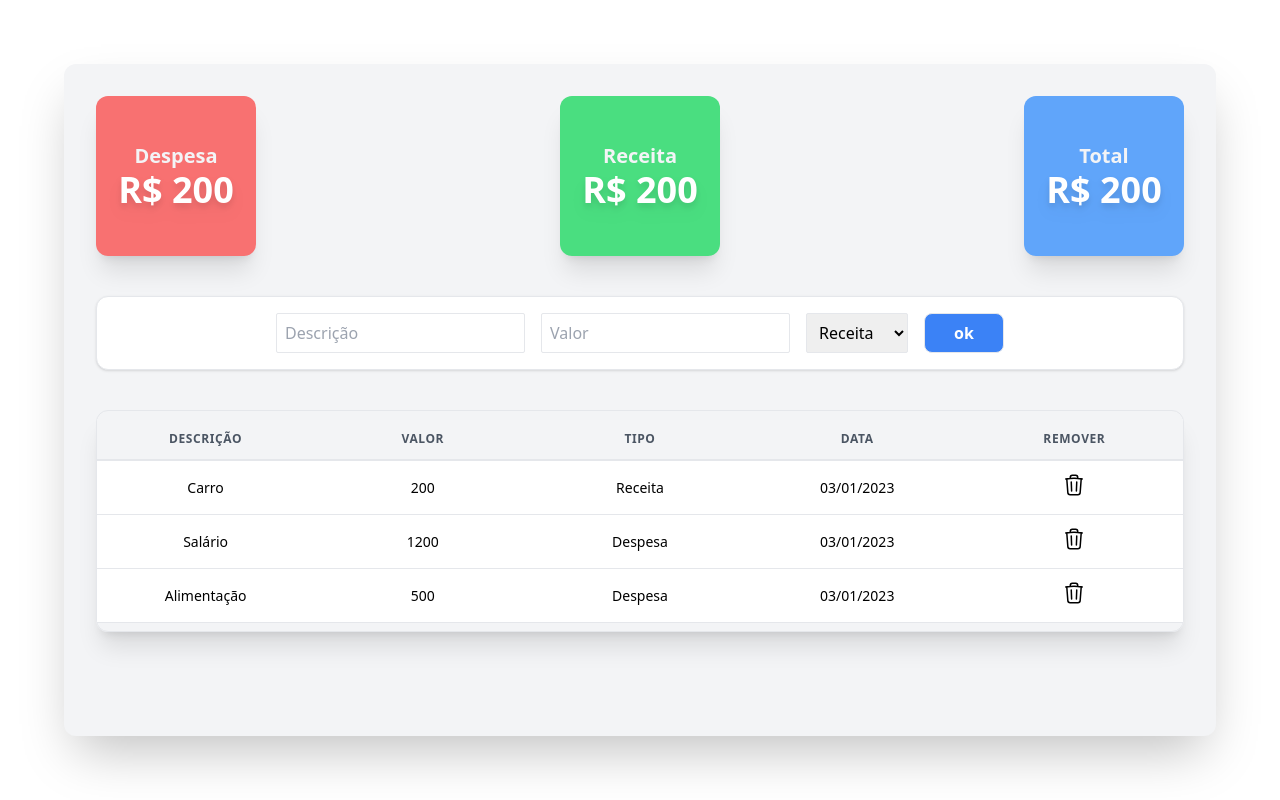
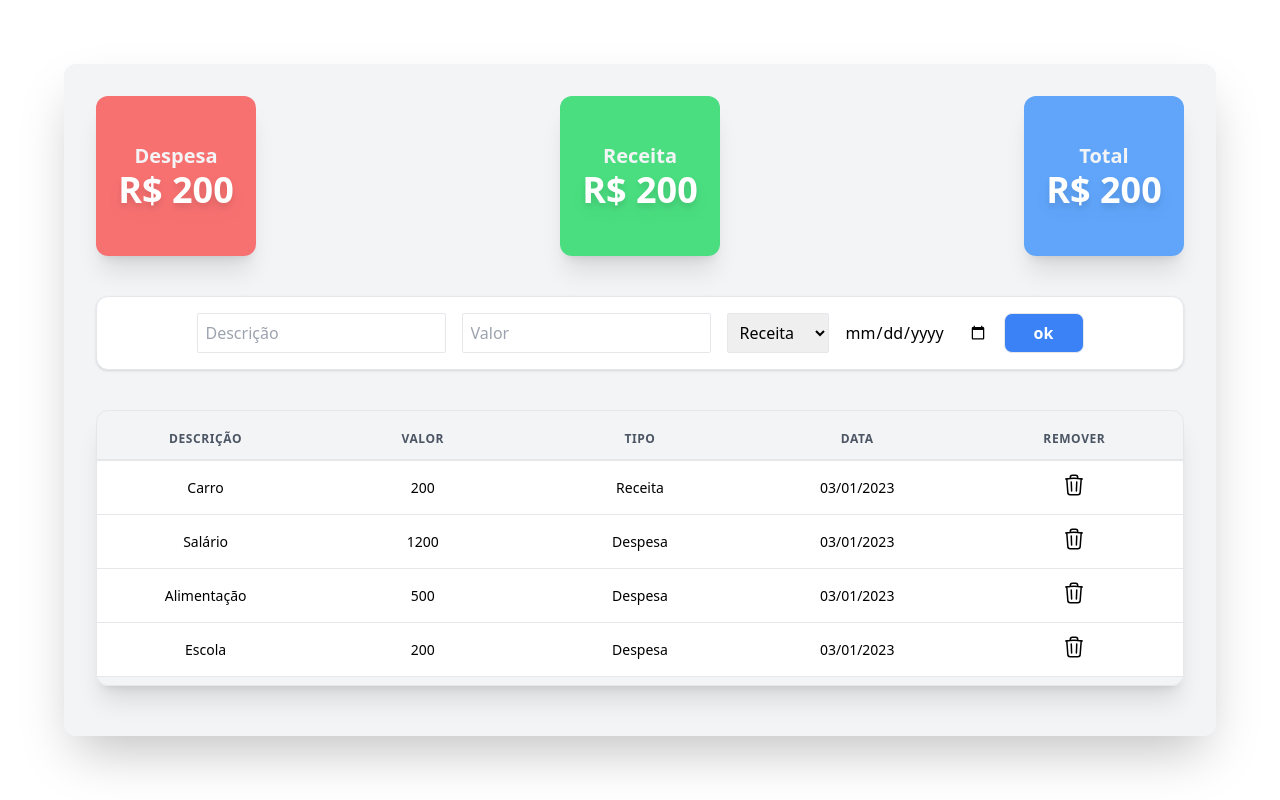
Before and after one commit to rafatosta/my-finance, a React (Vite) app: page / in a window 1280 px wide. Built offline with nearby package versions, Linux system fonts and the light colour scheme.

Commit message:
Add: Insere dados na tabela

```diff
--- a/src/App.tsx
+++ b/src/App.tsx
@@ -2,9 +2,10 @@ import CardValue from "./components/CardValue";
 import Table from "./components/Table";
 import Transaction from "./@types/Transaction";
 import { useForm } from "react-hook-form";
+import { useState } from "react";
 
 function App() {
-  const data: Transaction[] = [
+  const listApi: Transaction[] = [
     {
       id: 0,
       description: "carro",
@@ -26,13 +27,28 @@ function App() {
       type: "despesa",
       date: "03/01/2023",
     },
+    {
+      id: 4,
+      description: "Escola",
+      value: 200,
+      type: "despesa",
+      date: "03/01/2023",
+    },
   ];
 
-  const { register, handleSubmit,reset } = useForm();
+  const [list, setList] = useState<Transaction[]>(listApi);
+
+  const { register, handleSubmit, reset } = useForm<Transaction>();
   function handleRegistration(data: Transaction) {
     console.log(data);
 
-    reset()
+    console.log(data);
+
+    console.log(list);
+
+    setList([...list, data]);
+
+    reset();
   }
 
   return (
@@ -67,6 +83,7 @@ function App() {
               <option value="r">Receita</option>
               <option value="d">Despesa</option>
             </select>
+            <input type="date" required {...register("date")}/>
             <button
               className="px-2 border rounded-lg bg-blue-500 hover:bg-blue-700 active:bg-blue-900 w-20 h-10 text-white font-bold"
               type="submit"
@@ -77,7 +94,7 @@ function App() {
         </div>
 
         <div className="flex justify-center">
-          <Table data={data} />
+          <Table data={list} />
         </div>
       </div>
     </div>
```
